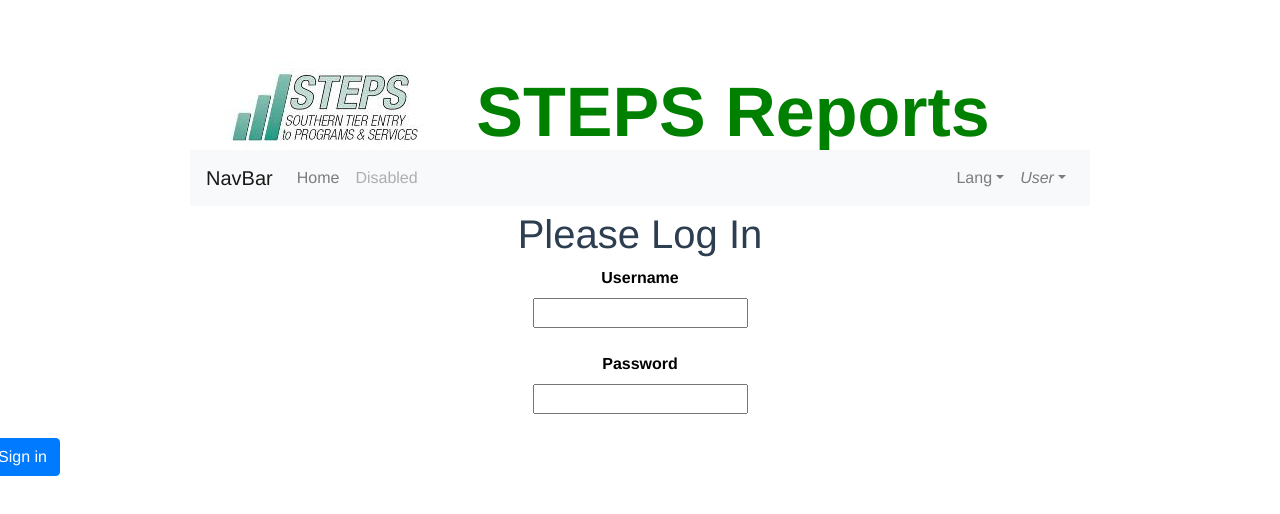
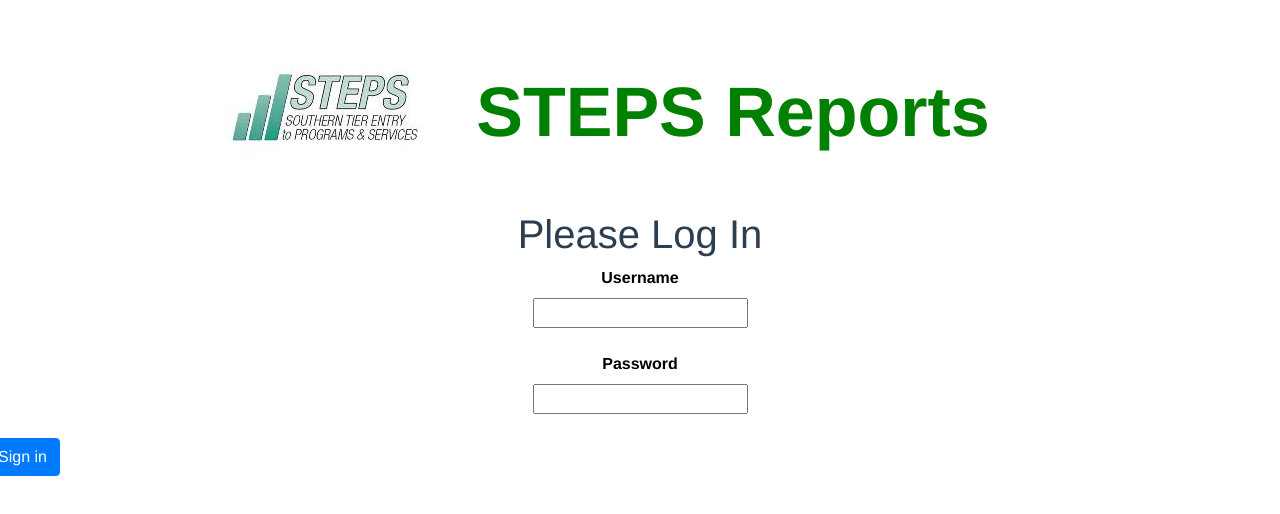
Before and after one commit to james-cantrill/funda_components, a Vue app in the folder steps_client_1/: page / in a window 1280 px wide. Shown: the top 514 px of the page. Built offline with nearby package versions, Linux system fonts and the light colour scheme.

Commit message:
Remove navbar to add to other co0mponents

```diff
--- a/steps_client_1/src/App.vue
+++ b/steps_client_1/src/App.vue
@@ -9,42 +9,6 @@
             <div class="title" style=" height:70 px; width: 600px; ">STEPS Reports</div>
         </div>
 
-        <b-navbar toggleable="md" type="light" variant="light">
-
-          <b-navbar-toggle target="nav_collapse"></b-navbar-toggle>
-
-          <b-navbar-brand href="#">NavBar</b-navbar-brand>
-
-          <b-collapse is-nav id="nav_collapse">
-
-            <b-navbar-nav>
-              <b-nav-item to="home" variant="primary">Home</b-nav-item>
-              <b-nav-item href="#" disabled>Disabled</b-nav-item>
-            </b-navbar-nav>
-
-            <!-- Right aligned nav items -->
-            <b-navbar-nav class="ml-auto">
-
-              <b-nav-item-dropdown text="Lang" right>
-                <b-dropdown-item href="#">EN</b-dropdown-item>
-                <b-dropdown-item href="#">ES</b-dropdown-item>
-                <b-dropdown-item href="#">RU</b-dropdown-item>
-                <b-dropdown-item href="#">FA</b-dropdown-item>
-              </b-nav-item-dropdown>
-
-              <b-nav-item-dropdown right>
-                <!-- Using button-content slot -->
-                <template slot="button-content">
-                  <em>User</em>
-                </template>
-                <b-dropdown-item v-bind:to="'changePword'" href="#" >Change Password</b-dropdown-item>
-                <b-dropdown-item href="#" v-on:click="logout ()">Signout</b-dropdown-item>
-              </b-nav-item-dropdown>
-            </b-navbar-nav>
-
-          </b-collapse>
-        </b-navbar>
-      <p>  </p><br><br>
     </div>
       <router-view/>
 
```
